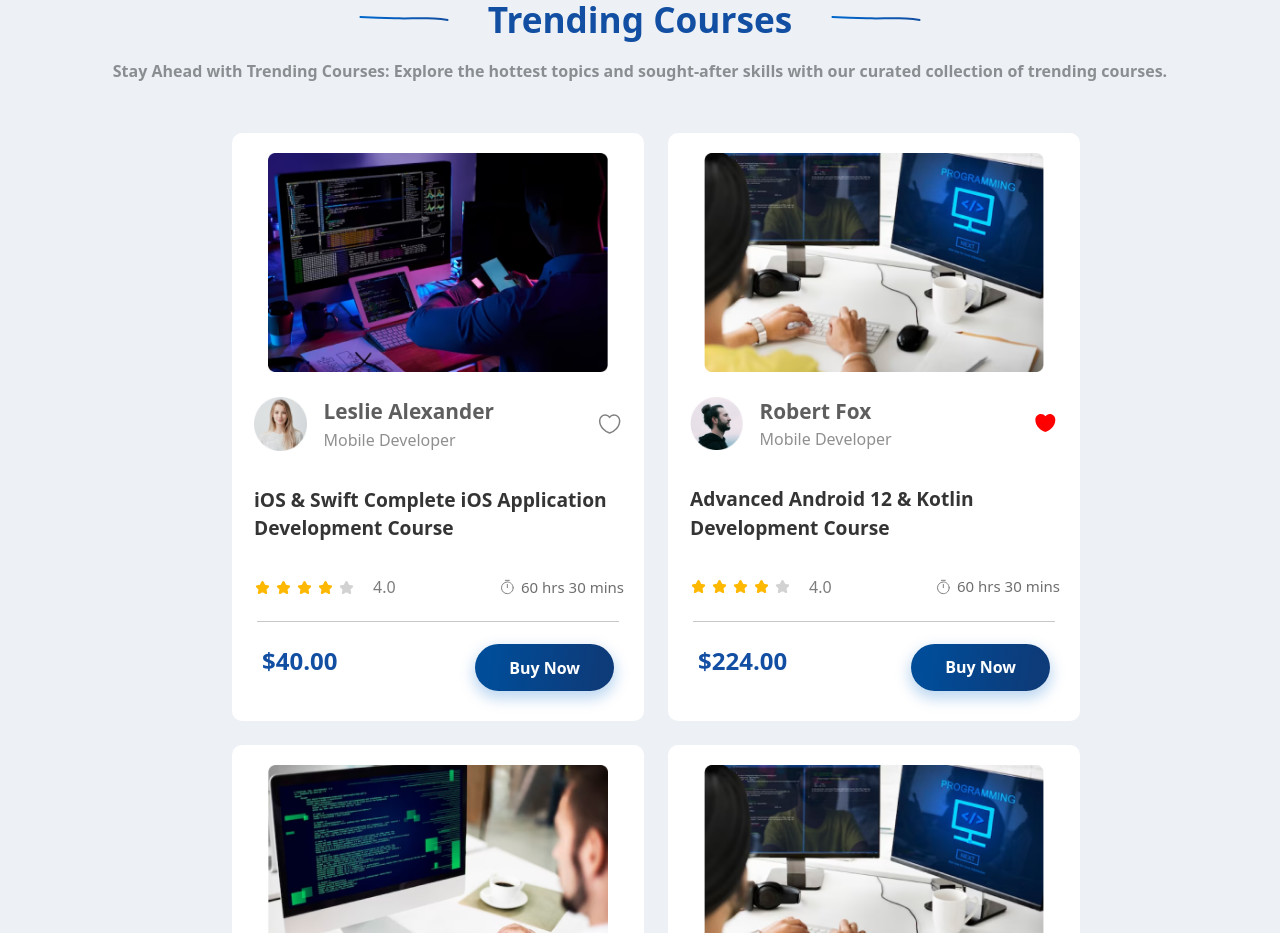
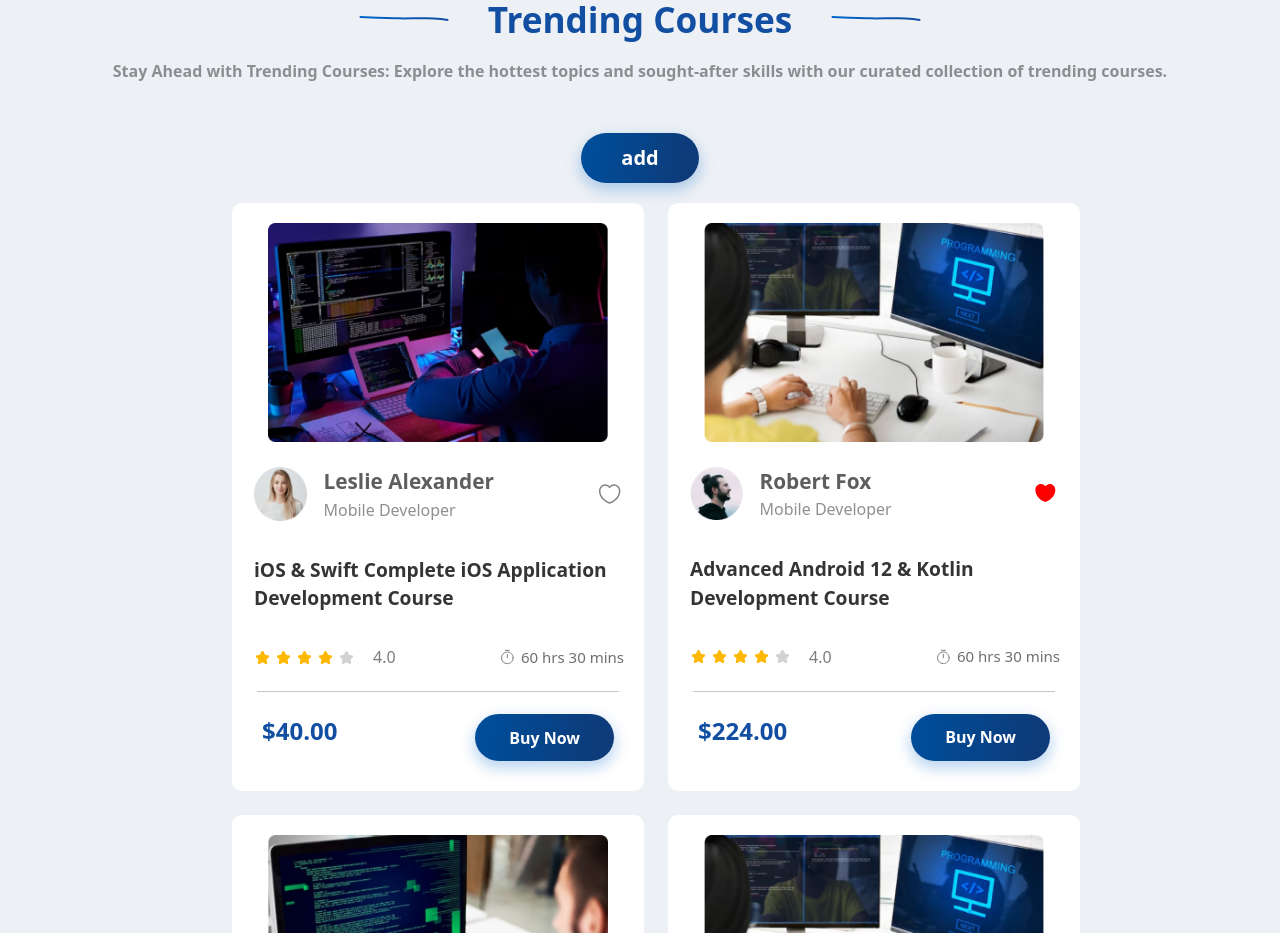
Before and after one commit to ScriptShah/EnlightenEd, a React (Vite) app: page / in a window 1280 px wide. Shown: the part 1440-2373 px from the top of the page. Built offline with nearby package versions, Linux system fonts and the light colour scheme.

Commit message:
add course button added

```diff
--- a/src/components/Courses.jsx
+++ b/src/components/Courses.jsx
@@ -14,6 +14,7 @@ import instructor3 from "../assets/instructor3.png"
 const Courses = () => {
   return (
     <section className="courses" id='courses'>
+
 
         <div className="course__title__content">
 
@@ -53,7 +54,9 @@ const Courses = () => {
 
             </div>
         </div>
-
+        <button className="courses__add__course">
+          add
+        </button>
         <div className="course__cards__container">
 
           <Course__Card
--- a/src/components/Footer.jsx
+++ b/src/components/Footer.jsx
@@ -7,7 +7,7 @@ const Footer = () => {
       <div className="footer__contact">
         <div className="footer__contact__logo">
           <svg width="200" height="40" viewBox="0 0 186 26" fill="none" xmlns="http://www.w3.org/2000/svg">
-            <g clip-path="url(#clip0_0_1)">
+            <g clipPath="url(#clip0_0_1)">
               <path d="M43.1925 0.692383H60.1156L45.5002 25.3078H28.5771L43.1925 0.692383Z" fill="#FF9900"/>
               <path d="M27.8078 0.692383H40.1155L25.5001 25.3078H13.1924L27.8078 0.692383Z" fill="#FF9900"/>
               <path d="M15.5001 0.692383H24.7309L10.1155 25.3078H0.884766L15.5001 0.692383Z" fill="#FF9900"/>
@@ -39,7 +39,7 @@ const Footer = () => {
           </svg>
 
           <svg xmlns="http://www.w3.org/2000/svg" width="40" height="40" viewBox="0 0 40 40" fill="none">
-            <g clip-path="url(#clip0_193_819)">
+            <g clipPath="url(#clip0_193_819)">
               <path d="M19.9951 8C13.3608 8 8 13.3706 8 19.9951C8 25.0794 11.1592 29.4233 15.6216 31.1707C15.513 30.2229 15.4241 28.7618 15.661 27.7252C15.8782 26.7873 17.0629 21.7622 17.0629 21.7622C17.0629 21.7622 16.7075 21.0416 16.7075 19.9852C16.7075 18.3167 17.675 17.0728 18.8795 17.0728C19.9062 17.0728 20.3998 17.8429 20.3998 18.761C20.3998 19.7877 19.7482 21.3278 19.4027 22.7594C19.1164 23.9539 20.0049 24.9313 21.1798 24.9313C23.3122 24.9313 24.9511 22.6804 24.9511 19.4422C24.9511 16.5693 22.8877 14.5652 19.9358 14.5652C16.52 14.5652 14.5158 17.1222 14.5158 19.768C14.5158 20.7947 14.9107 21.9004 15.4044 22.5027C15.5031 22.6211 15.513 22.7297 15.4833 22.8482C15.3945 23.2234 15.1872 24.0428 15.1477 24.2106C15.0983 24.4278 14.97 24.4772 14.7429 24.3686C13.262 23.6577 12.334 21.4661 12.334 19.7088C12.334 15.9276 15.0786 12.4525 20.2616 12.4525C24.4179 12.4525 27.6561 15.4142 27.6561 19.383C27.6561 23.5195 25.0498 26.8466 21.4364 26.8466C20.2221 26.8466 19.0769 26.2147 18.6919 25.4644C18.6919 25.4644 18.0897 27.7548 17.9416 28.3176C17.675 29.3641 16.9445 30.6672 16.4508 31.4669C17.5763 31.8124 18.761 32 20.0049 32C26.6294 32 32 26.6294 32 20.0049C31.9901 13.3706 26.6195 8 19.9951 8Z" fill="#B5B9E7"/>
             </g>
             <defs>
--- a/src/index.css
+++ b/src/index.css
@@ -284,6 +284,31 @@ h6 {
 .course__title__txt {
   @apply text-[rgba(0,0,0,0.411)] text-sm font-semibold xl:text-[rgba(0,0,0,0.411)] xl:text-base xl:font-semibold;
 }
+
+
+.courses__add__course {
+  @apply flex h-[50px] justify-center items-center gap-1.5 shadow-[0px_6px_14px_2px_rgba(0,102,204,0.25)] text-white not-italic font-semibold leading-[normal] px-[40px] py-3.5 rounded-[25px];
+  margin-bottom: 20px;
+  font-size: 20px;
+  background: linear-gradient(
+      0deg,
+      rgba(0, 0, 0, 0.25) 0%,
+      rgba(0, 0, 0, 0.25) 100%
+    ),
+    linear-gradient(98deg, #06c 11.06%, #124fa2 87.56%);
+}
+
+
+.courses__add__course:hover {
+  background: linear-gradient(
+      0deg,
+      rgba(0, 0, 0, 0.25) 0%,
+      rgba(0, 0, 0, 0.25) 100%
+    ),
+    linear-gradient(98deg, rgb(20, 134, 248) 11.06%, #227eff 87.56%);
+}
+
+
 .course__cards__container {
   @apply flex w-full gap-8 overflow-x-scroll overflow-y-hidden scroll-smooth pl-8 pb-[30px] xl:justify-center xl:gap-6;
   flex-flow: row nowrap;
```
